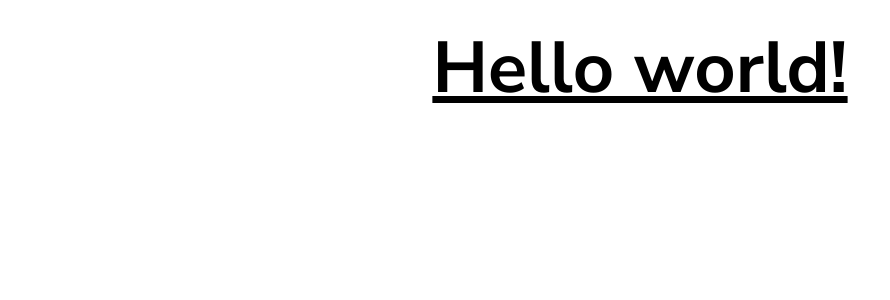
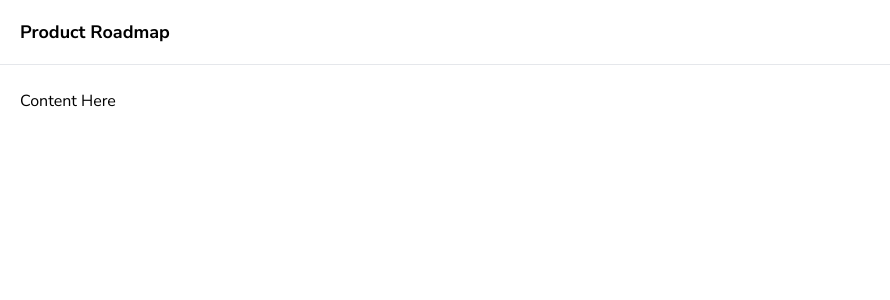
Before and after one commit to arzivre/mini-todo, a React (Vite) app: page /v1 in a window 1280 px wide. Shown: the top 300 px of the page, without its empty margins (0-890 px from the left). Built offline with nearby package versions, Linux system fonts and the light colour scheme.

Commit message:
create layout

```diff
--- a/src/App.jsx
+++ b/src/App.jsx
@@ -1,12 +1,16 @@
-import { useState } from 'react'
-import './App.css'
-
 function App() {
 
   return (
-    <h1 className="text-7xl font-bold underline">
-      Hello world!
-    </h1>
+    <>
+      <nav className='mb-6 border-b'>
+        <h1 className='mx-auto max-w-screen-xl py-[18px] px-5 text-[18px] font-bold leading-7'>
+          Product Roadmap
+        </h1>
+      </nav>
+      <main className='mx-auto grid max-w-screen-xl grid-cols-4 gap-4 px-5'>
+       Content Here
+      </main>
+    </>
   )
 }
 
```
